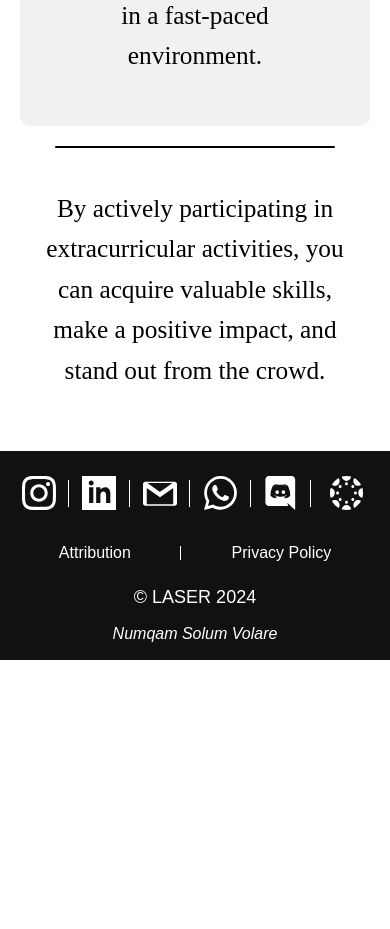
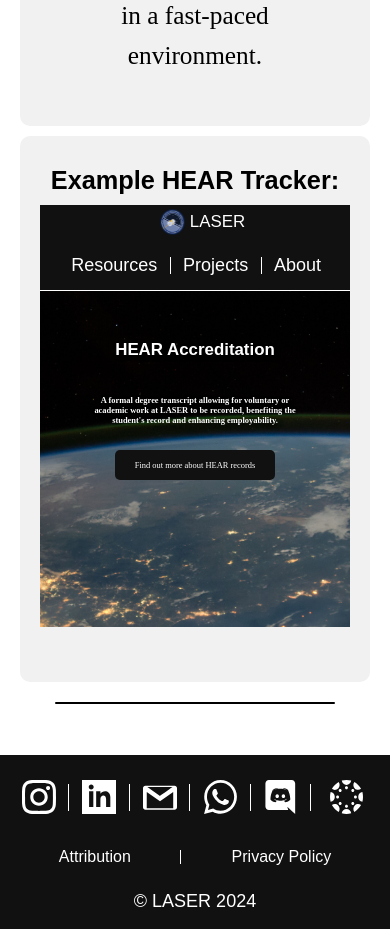
Before and after one commit to HarvMatthews/LASERWebsite, a SvelteKit app: page /resources/hear in a window 390 px wide. Shown: the part 2780-3709 px from the top of the page. Before the commit the page ends 3440 px from the top, so only its background shows below. Built offline with nearby package versions, Linux system fonts and the light colour scheme.

Commit message:
Added HEAR tracker
Addition of PDF + Css and HTML modification

```diff
--- a/src/routes/resources/hear/+page.svelte
+++ b/src/routes/resources/hear/+page.svelte
@@ -2,6 +2,8 @@
 <script>
     import '@fontsource-variable/exo-2';
     import '@fontsource-variable/orbitron';
+
+    import hearTracker from '../../../lib/assets/pdf/HEAR/HEAR TRACKER 2024-25.pdf';
 
      function scrollToProjects() {
         const projectsHeader = document.getElementById('projects-header');
@@ -88,6 +90,23 @@
         border-radius: 10px;
         padding: 20px;
         margin: 10px auto;
+    }
+
+    .pdfcontainer {
+        background-color: #f1f1f1;
+        border-radius: 10px;
+        padding: 20px;
+        margin: 10px auto;
+        display: flexbox;
+        justify-content: center;
+        align-items: center;
+        height: 110vh;
+    }
+
+    .pdfcontainer iframe {
+        border: none;
+        width: 100%;
+        height: 100vh;
     }
 
     .content-row h1 {
@@ -206,6 +225,15 @@
         min-width: 30%;
     }
 
+    .pdfcontainer {
+        height: 60vh;
+    }
+
+    .pdfcontainer iframe {
+        width: 100%;
+        height: 50vh;
+    }
+
 
 }
 </style>
@@ -244,7 +272,10 @@
             <h1>Work in an agile team environment:</h1>
             <p>Develop problem-solving, creativity, and time management skills while collaborating effectively in a fast-paced environment.</p>
         </div>
+        <div class="pdfcontainer">
+            <h1>Example HEAR Tracker:</h1>
+            <iframe src="{hearTracker}" />
+        </div>
         <div class="separator"></div>
-        <p>By actively participating in extracurricular activities, you can acquire valuable skills, make a positive impact, and stand out from the crowd.</p>
 </div>
 </div>
```
Also changed, not shown: 1 other file (tests, documents, lock files or other folders).
